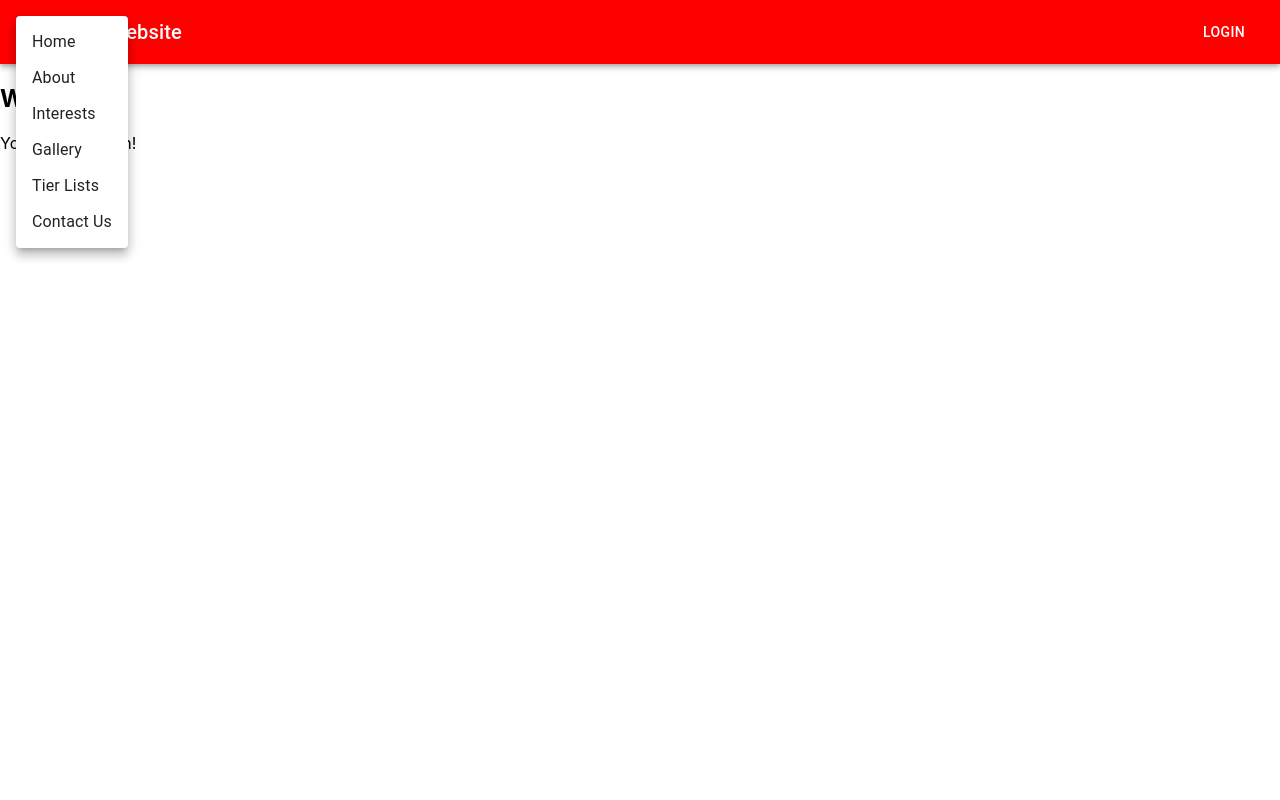
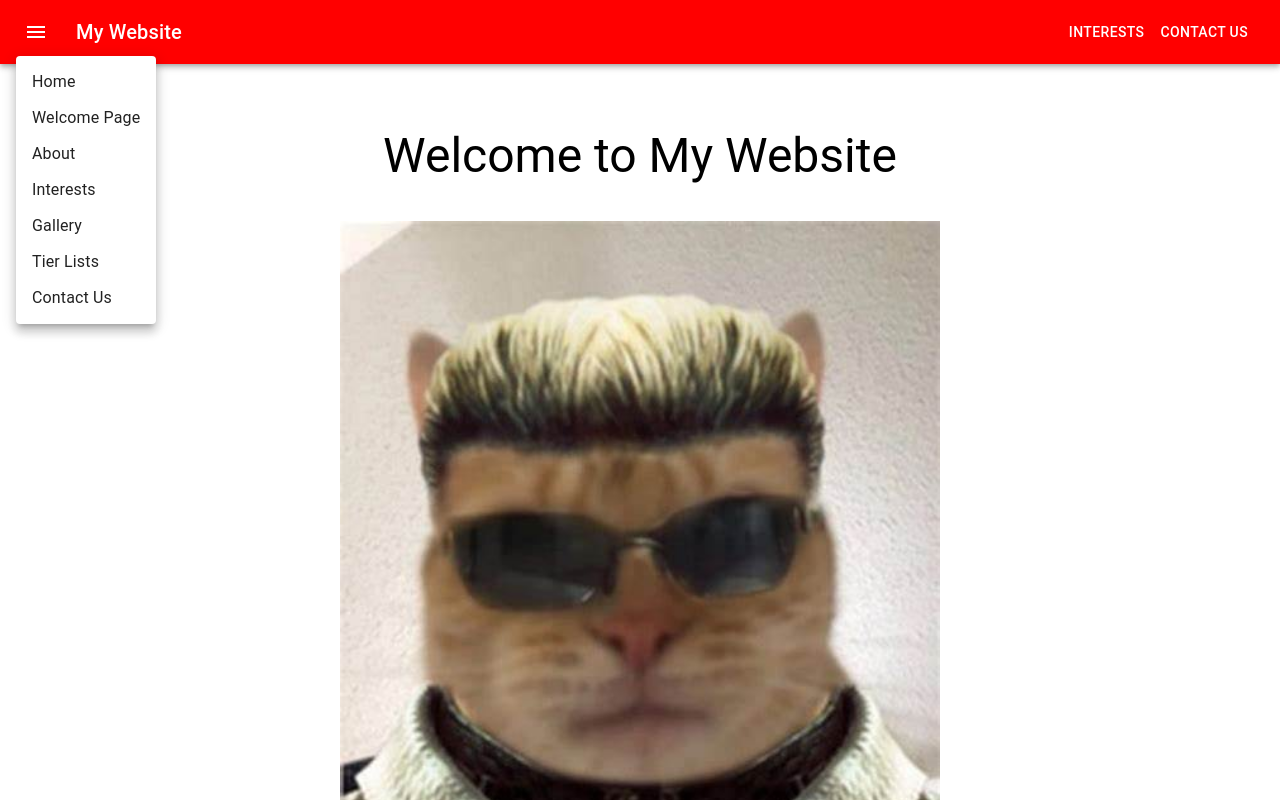
Before and after one commit to Antsega/firebase-auth-template, a React (Create React App) app in the folder frontend/: page /welcome in a window 1280 px wide. Both pictures are taken after a click on the button "menu". Shown: the top 800 px of the page. Built offline with nearby package versions, Linux system fonts and the light colour scheme; no server answers.

Commit message:
added images onto the welcome page

```diff
--- a/frontend/src/views/About/About.tsx
+++ b/frontend/src/views/About/About.tsx
@@ -1,6 +1,6 @@
 import React from 'react';
 import { Container, Typography, Paper, Box, Grid } from '@mui/material';
-import ButtonAppBar from '../Auth/Login/components/welcome components/navbar';
+import ButtonAppBar from '../Auth/Login/components/welcomecomponents/navbar';
 import PersonIcon from '@mui/icons-material/Person';
 
 const About: React.FC = () => {
--- a/frontend/src/views/Auth/ContactUs.tsx
+++ b/frontend/src/views/Auth/ContactUs.tsx
@@ -1,6 +1,6 @@
 import React from 'react';
 import { Box, Container, Typography, TextField, Button, Paper } from '@mui/material';
-import ButtonAppBar from './Login/components/welcome components/navbar';
+import ButtonAppBar from './Login/components/welcomecomponents/navbar';
 
 const ContactUs: React.FC = () => {
   const handleSubmit = (event: React.FormEvent) => {
--- a/frontend/src/views/Auth/Login/components/welcome components/navbar.tsx
+++ /dev/null
@@ -1,111 +0,0 @@
-import React, { useState } from 'react';
-import {
-  AppBar,
-  Box,
-  Toolbar,
-  Typography,
-  Button,
-  IconButton,
-  Menu,
-  MenuItem,
-  createTheme,
-  ThemeProvider,
-} from '@mui/material';
-import MenuIcon from '@mui/icons-material/Menu';
-import { useNavigate } from 'react-router-dom';
-
-interface MenuItemType {
-  label: string;
-  path: string;
-}
-
-const theme = createTheme({
-  palette: {
-    primary: {
-      main: '#ff0000', // Red color
-    },
-  },
-});
-
-const MENU_ITEMS: MenuItemType[] = [
-  { label: 'Home', path: '/welcome' },
-  { label: 'About', path: '/about' },
-  { label: 'Interests', path: '/interests' },
-  { label: 'Gallery', path: '/gallery' },
-  { label: 'Tier Lists', path: '/interests/tier-lists' },
-  { label: 'Contact Us', path: '/contact-us' },
-];
-
-const ButtonAppBar: React.FC = () => {
-  const navigate = useNavigate();
-  const [anchorEl, setAnchorEl] = useState<null | HTMLElement>(null);
-
-  const handleMenu = (event: React.MouseEvent<HTMLElement>) => {
-    setAnchorEl(event.currentTarget);
-  };
-
-  const handleClose = () => {
-    setAnchorEl(null);
-  };
-
-  const handleNavigation = (path: string) => {
-    navigate(path);
-    handleClose();
-  };
-
-  return (
-    <ThemeProvider theme={theme}>
-      <Box sx={{ flexGrow: 1 }}>
-        <AppBar position="static">
-          <Toolbar>
-            <IconButton
-              size="large"
-              edge="start"
-              color="inherit"
-              aria-label="menu"
-              onClick={handleMenu}
-              sx={{ mr: 2 }}
-            >
-              <MenuIcon />
-            </IconButton>
-            <Menu
-              id="menu-appbar"
-              anchorEl={anchorEl}
-              open={Boolean(anchorEl)}
-              onClose={handleClose}
-              anchorOrigin={{
-                vertical: 'top',
-                horizontal: 'right',
-              }}
-              keepMounted
-              transformOrigin={{
-                vertical: 'top',
-                horizontal: 'right',
-              }}
-            >
-              {MENU_ITEMS.map((item) => (
-                <MenuItem
-                  key={item.path}
-                  onClick={() => handleNavigation(item.path)}
-                >
-                  {item.label}
-                </MenuItem>
-              ))}
-            </Menu>
-            <Typography variant="h6" component="div" sx={{ flexGrow: 1 }}>
-              My Website
-            </Typography>
-            <Button
-              color="inherit"
-              onClick={() => handleNavigation('/login')}
-            >
-              Login
-            </Button>
-          </Toolbar>
-        </AppBar>
-      </Box>
-    </ThemeProvider>
-  );
-};
-
-export default ButtonAppBar;
--- /dev/null
+++ b/frontend/src/views/Auth/Login/components/welcomecomponents/navbar.tsx
@@ -0,0 +1,153 @@
+import React, { useState } from 'react';
+import {
+  AppBar,
+  Box,
+  Toolbar,
+  Typography,
+  Button,
+  IconButton,
+  Menu,
+  MenuItem,
+  createTheme,
+  ThemeProvider,
+} from '@mui/material';
+import MenuIcon from '@mui/icons-material/Menu';
+import { useNavigate } from 'react-router-dom';
+import { useAuth } from '../../../../../contexts/AuthContext';
+import FitnessCenterIcon from '@mui/icons-material/FitnessCenter';
+
+interface MenuItemType {
+  label: string;
+  path: string;
+}
+
+const theme = createTheme({
+  palette: {
+    primary: {
+      main: '#ff0000', // Red color
+    },
+  },
+});
+
+const MENU_ITEMS: MenuItemType[] = [
+  { label: 'Home', path: '/welcome' },
+  { label: 'About', path: '/about' },
+  { label: 'Interests', path: '/interests' },
+  { label: 'Gallery', path: '/gallery' },
+  { label: 'Tier Lists', path: '/interests/tier-lists' },
+  { label: 'Contact Us', path: '/contact-us' },
+];
+
+const NavigationBar: React.FC = () => {
+  const navigate = useNavigate();
+  const auth = useAuth();
+  const [anchorEl, setAnchorEl] = useState<null | HTMLElement>(null);
+  const [interestsAnchorEl, setInterestsAnchorEl] = useState<null | HTMLElement>(null);
+  const open = Boolean(anchorEl);
+  const interestsOpen = Boolean(interestsAnchorEl);
+
+  const handleMenu = (event: React.MouseEvent<HTMLElement>) => {
+    setAnchorEl(event.currentTarget);
+  };
+
+  const handleInterestsMenu = (event: React.MouseEvent<HTMLElement>) => {
+    setInterestsAnchorEl(event.currentTarget);
+  };
+
+  const handleClose = () => {
+    setAnchorEl(null);
+  };
+
+  const handleInterestsClose = () => {
+    setInterestsAnchorEl(null);
+  };
+
+  const handleNavigation = (path: string) => {
+    navigate(path);
+    handleClose();
+  };
+
+  const handleContactUs = () => {
+    navigate('/contact-us');
+    handleClose();
+  };
+
+  return (
+    <ThemeProvider theme={theme}>
+      <Box sx={{ flexGrow: 1 }}>
+        <AppBar position="static" sx={{ backgroundColor: 'red' }}>
+          <Toolbar>
+            <IconButton
+              size="large"
+              edge="start"
+              color="inherit"
+              aria-label="menu"
+              sx={{ mr: 2 }}
+              onClick={handleMenu}
+            >
+              <MenuIcon />
+            </IconButton>
+            <Typography variant="h6" component="div" sx={{ flexGrow: 1 }}>
+              My Website
+            </Typography>
+
+            <Button color="inherit" onClick={handleInterestsMenu}>
+              INTERESTS
+            </Button>
+            <Button color="inherit" onClick={handleContactUs}>
+              CONTACT US
+            </Button>
+
+            <Menu
+              id="menu-appbar"
+              anchorEl={anchorEl}
+              anchorOrigin={{
+                vertical: 'bottom',
+                horizontal: 'left',
+              }}
+              keepMounted
+              transformOrigin={{
+                vertical: 'top',
+                horizontal: 'left',
+              }}
+              open={open}
+              onClose={handleClose}
+            >
+              <MenuItem onClick={() => { navigate('/'); handleClose(); }}>Home</MenuItem>
+              <MenuItem onClick={() => { navigate('/welcome'); handleClose(); }}>Welcome Page</MenuItem>
+              <MenuItem onClick={() => { navigate('/about'); handleClose(); }}>About</MenuItem>
+              <MenuItem onClick={() => { navigate('/interests'); handleClose(); }}>Interests</MenuItem>
+              <MenuItem onClick={() => { navigate('/gallery'); handleClose(); }}>Gallery</MenuItem>
+              <MenuItem onClick={() => { navigate('/tier-lists'); handleClose(); }}>Tier Lists</MenuItem>
+              <MenuItem onClick={() => { navigate('/contact-us'); handleClose(); }}>Contact Us</MenuItem>
+            </Menu>
+
+            {/* Interests Menu */}
+            <Menu
+              id="interests-menu"
+              anchorEl={interestsAnchorEl}
+              anchorOrigin={{
+                vertical: 'bottom',
+                horizontal: 'right',
+              }}
+              keepMounted
+              transformOrigin={{
+                vertical: 'top',
+                horizontal: 'right',
+              }}
+              open={interestsOpen}
+              onClose={handleInterestsClose}
+            >
+              <MenuItem onClick={() => { navigate('/interests/anime'); handleInterestsClose(); }}>Anime</MenuItem>
+              <MenuItem onClick={() => { navigate('/interests/games'); handleInterestsClose(); }}>Games</MenuItem>
+              <MenuItem onClick={() => { navigate('/interests/tier-lists'); handleInterestsClose(); }}>Tier Lists</MenuItem>
+              <MenuItem onClick={() => { navigate('/interests/cookie-run'); handleInterestsClose(); }}>Cookie Run Kingdom</MenuItem>
+            </Menu>
+          </Toolbar>
+        </AppBar>
+      </Box>
+    </ThemeProvider>
+  );
+};
+
+export default NavigationBar;
--- a/frontend/src/views/Auth/Welcome.tsx
+++ b/frontend/src/views/Auth/Welcome.tsx
@@ -1,11 +1,41 @@
-import ButtonAppBar from './Login/components/welcome components/navbar';
+import React, { useEffect } from 'react';
+import { Container, Typography, Box } from '@mui/material';
+import ButtonAppBar from './Login/components/welcomecomponents/navbar';
 
-export default function Welcome() {
+const Welcome: React.FC = () => {
+  useEffect(() => {
+    console.log('Attempting to load image from:', '/images/AlbertWhisker.png');
+  }, []);
+
   return (
-    <div className="welcome-container">
+    <>
       <ButtonAppBar />
-      <h2>Welcome</h2>
-      <p>You are logged in!</p>
-    </div>
+      <Container maxWidth="md">
+        <Box sx={{ mt: 8, mb: 4, textAlign: 'center' }}>
+          <Typography variant="h3" component="h1" gutterBottom>
+            Welcome to My Website
+          </Typography>
+          <img
+            src="/images/AlbertWhisker.png"
+            alt="Albert Whisker"
+            style={{ width: '100%', maxWidth: '600px', height: 'auto', margin: '20px 0' }}
+            onError={(e) => {
+              console.error('Image failed to load:', e.currentTarget.src);
+            }}
+            onLoad={() => {
+              console.log('Image loaded successfully');
+            }}
+          />
+          <Typography variant="h6" paragraph>
+            This is the welcome page of my website. Here you can find various sections about my interests, projects, and more.
+          </Typography>
+          <Typography variant="h6" paragraph>
+            You are logged in!
+          </Typography>
+        </Box>
+      </Container>
+    </>
   );
 };
+
+export default Welcome;
--- a/frontend/src/views/Gallery/Gallery.tsx
+++ b/frontend/src/views/Gallery/Gallery.tsx
@@ -1,7 +1,7 @@
 import React from 'react';
 import { Container, Typography, Grid, Paper, ImageList, ImageListItem } from '@mui/material';
 import { Box } from '@mui/system';
-import ButtonAppBar from '../Auth/Login/components/welcome components/navbar';
+import ButtonAppBar from '../Auth/Login/components/welcomecomponents/navbar';
 import CollectionsIcon from '@mui/icons-material/Collections';
 
 const itemData = [
--- a/frontend/src/views/Interests/Anime.tsx
+++ b/frontend/src/views/Interests/Anime.tsx
@@ -1,6 +1,6 @@
 import React from 'react';
 import { Container, Typography, Paper, Box, Grid } from '@mui/material';
-import ButtonAppBar from '../Auth/Login/components/welcome components/navbar';
+import ButtonAppBar from '../Auth/Login/components/welcomecomponents/navbar';
 import LiveTvIcon from '@mui/icons-material/LiveTv';
 
 const Anime: React.FC = () => {
--- a/frontend/src/views/Interests/CookieRun.tsx
+++ b/frontend/src/views/Interests/CookieRun.tsx
@@ -1,6 +1,6 @@
 import React from 'react';
 import { Container, Typography, Paper, Box, Grid } from '@mui/material';
-import ButtonAppBar from '../Auth/Login/components/welcome components/navbar';
+import ButtonAppBar from '../Auth/Login/components/welcomecomponents/navbar';
 import VideogameAssetIcon from '@mui/icons-material/VideogameAsset';
 
 const CookieRun: React.FC = () => {
--- a/frontend/src/views/Interests/Games.tsx
+++ b/frontend/src/views/Interests/Games.tsx
@@ -1,6 +1,6 @@
 import React from 'react';
 import { Container, Typography, Paper, Box, Grid } from '@mui/material';
-import ButtonAppBar from '../Auth/Login/components/welcome components/navbar';
+import ButtonAppBar from '../Auth/Login/components/welcomecomponents/navbar';
 import SportsEsportsIcon from '@mui/icons-material/SportsEsports';
 
 const Games: React.FC = () => {
--- a/frontend/src/views/Interests/Interests.tsx
+++ b/frontend/src/views/Interests/Interests.tsx
@@ -1,7 +1,7 @@
 import React from 'react';
 import { Container, Typography, Paper, Box, Grid, List, ListItem, ListItemText, Divider, Button } from '@mui/material';
 import { useNavigate } from 'react-router-dom';
-import ButtonAppBar from '../Auth/Login/components/welcome components/navbar';
+import ButtonAppBar from '../Auth/Login/components/welcomecomponents/navbar';
 import VideogameAssetIcon from '@mui/icons-material/VideogameAsset';
 import LiveTvIcon from '@mui/icons-material/LiveTv';
 import FormatListBulletedIcon from '@mui/icons-material/FormatListBulleted';
--- a/frontend/src/views/Interests/TierLists.tsx
+++ b/frontend/src/views/Interests/TierLists.tsx
@@ -1,6 +1,6 @@
 import React from 'react';
 import { Container, Typography, Paper, Box, Grid } from '@mui/material';
-import ButtonAppBar from '../Auth/Login/components/welcome components/navbar';
+import ButtonAppBar from '../Auth/Login/components/welcomecomponents/navbar';
 import FormatListBulletedIcon from '@mui/icons-material/FormatListBulleted';
 
 const TierLists: React.FC = () => {
```
Also changed, not shown: frontend/public/images/AlbertWhisker.png (added), frontend/src/assets/AlbertWhisker.png (added), frontend/src/views/Auth/Login/components/welcomecomponents/index.ts (renamed from frontend/src/views/Auth/Login/components/welcome components/index.ts).
